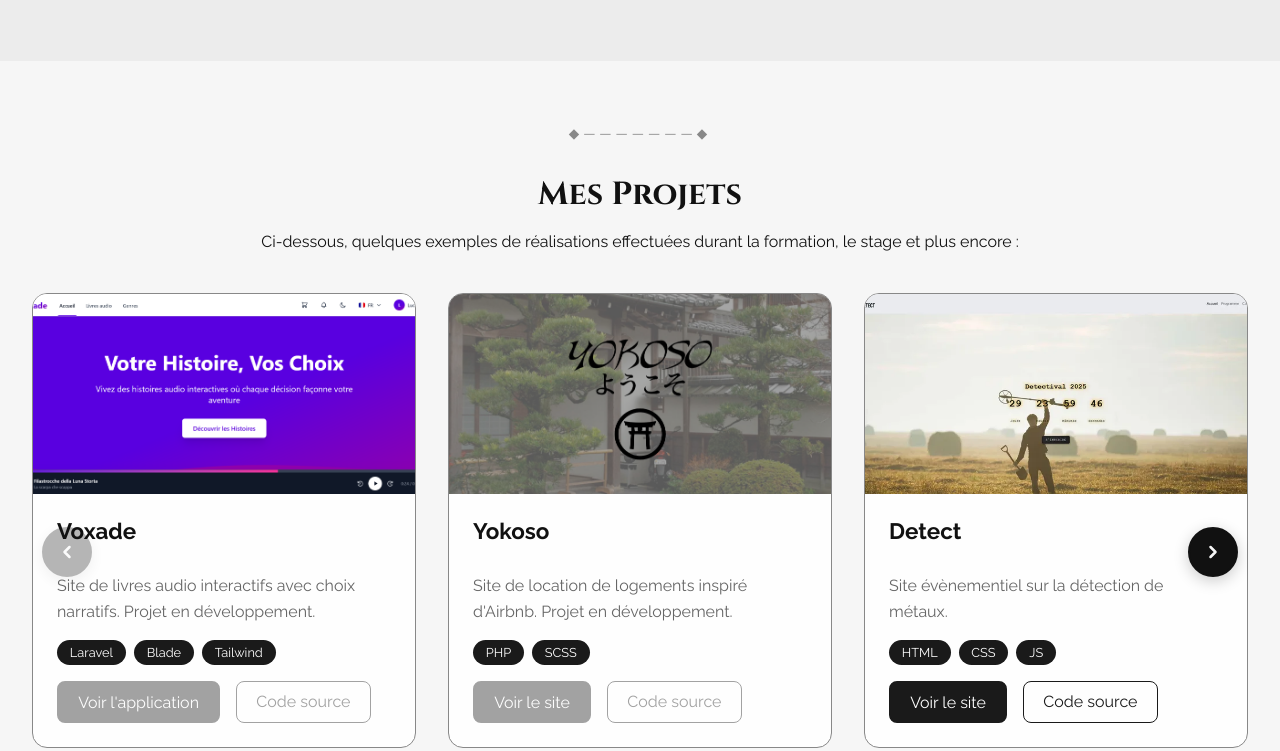
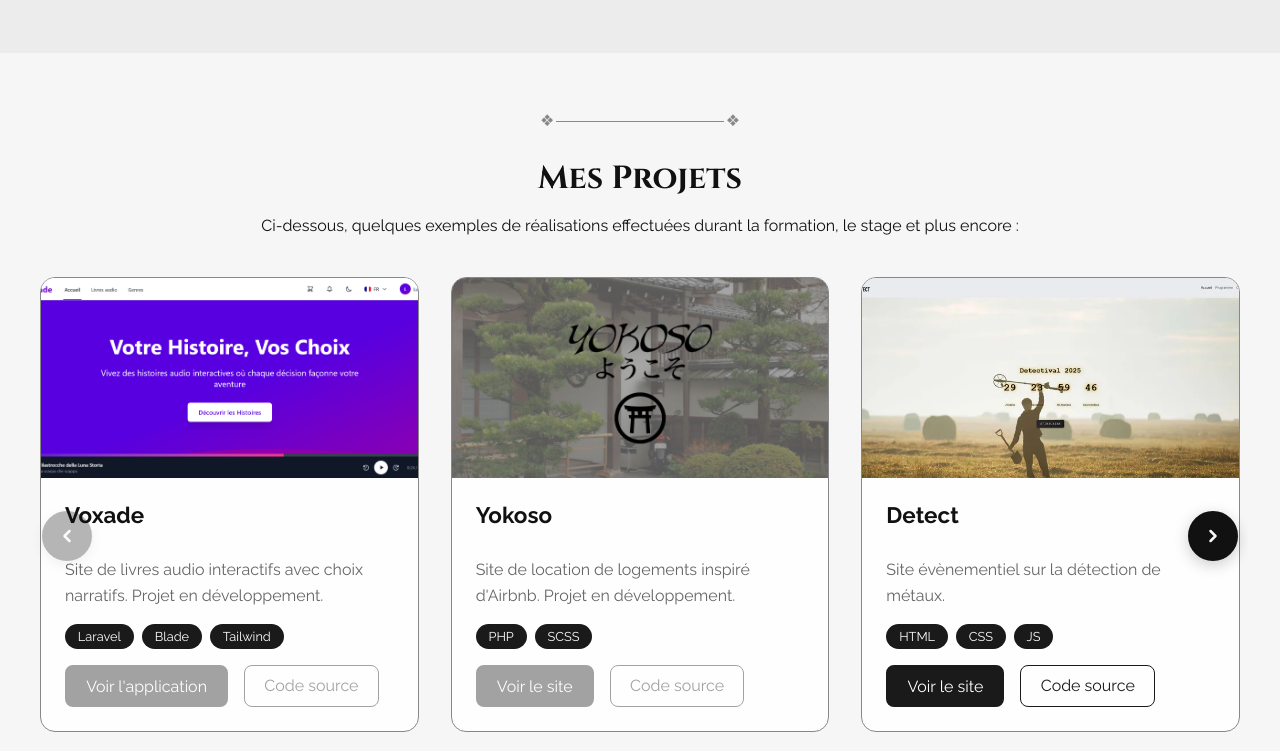
Before and after one commit to dechiaraluca/nier_portfolio_v2, a website: page index.html in a window 1280 px wide. Shown: the part 1550-2301 px from the top of the page. Drawn offline with Linux system fonts and the light colour scheme.

Commit message:
refactor intersection observers and update styles for sections and carousel

```diff
--- a/script.js
+++ b/script.js
@@ -140,17 +140,24 @@
         section.classList.add('fade-in');
     });
 
-    const observer = new IntersectionObserver((entries) => {
+    const observerIn = new IntersectionObserver((entries) => {
         entries.forEach(entry => {
             if (entry.isIntersecting) {
                 entry.target.classList.add('visible');
             }
         });
-    }, {
-        threshold: 0.2
-    });
+    }, { threshold: 0.2 });
+
+    const observerOut = new IntersectionObserver((entries) => {
+        entries.forEach(entry => {
+            if (!entry.isIntersecting) {
+                entry.target.classList.remove('visible');
+            }
+        });
+    }, { threshold: 0.05 });
 
     sections.forEach(section => {
-        observer.observe(section);
+        observerIn.observe(section);
+        observerOut.observe(section);
     });
 });
--- a/style.css
+++ b/style.css
@@ -354,7 +354,6 @@
   padding: 4rem 2rem;
 }
 
-/* ===== OPTION 1 : Fonds alternés ===== */
 #apropos,
 #contact {
   background-color: #ececec;
@@ -365,18 +364,20 @@
   background-color: #1a1a1a;
 }
 
-/* ===== OPTION 3 : Glyphe NieR séparateur ===== */
+/* Glyphe NieR separator */
 
 main section + section::before {
-  content: "◆———————◆";
+  content: "❖ ❖";
   display: block;
-  text-align: center;
+  text-align: justify;
+  text-align-last: justify;
   color: var(--color-accent);
-  font-size: 0.85rem;
-  letter-spacing: 4px;
-  margin-bottom: 2rem;
+  font-size: 1rem;
+  line-height: 0.5;
+  margin: 0 auto 2rem;
+  max-width: 200px;
+  background: linear-gradient(var(--color-accent), var(--color-accent)) no-repeat center / calc(100% - 2em) 1px;
 }
-
 .dark-mode .hero-text h1,
 .dark-mode .hero-text p {
   color: var(--color-text);
@@ -600,10 +601,11 @@
 
 .carousel-slide {
   display: grid;
-  grid-template-columns: repeat(auto-fit, minmax(300px, 1fr));
+  grid-template-columns: repeat(auto-fit, minmax(280px, 1fr));
   gap: 2rem;
   min-width: 100%;
-  padding: 10px 0;
+  box-sizing: border-box;
+  padding: 10px max(0px, calc((100% - 1200px) / 2));
 }
 
 .carousel-nav {
```
